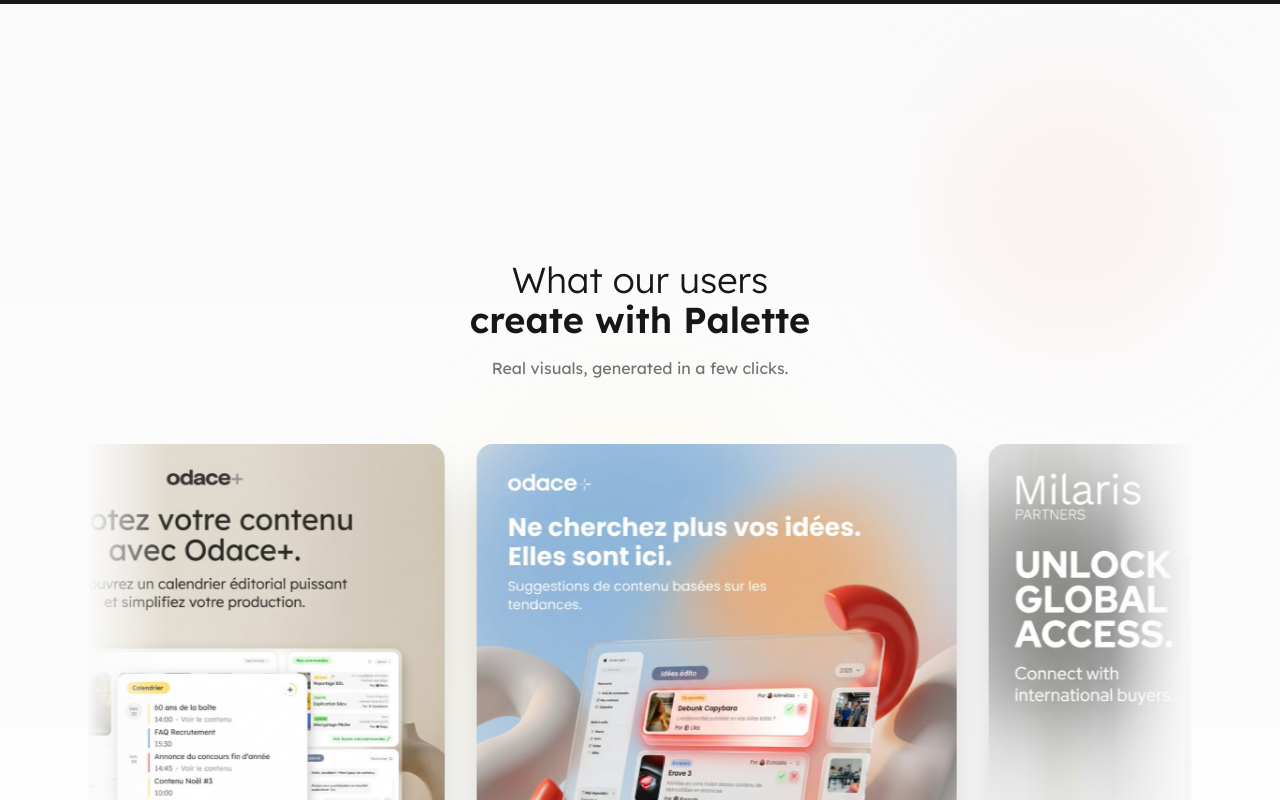
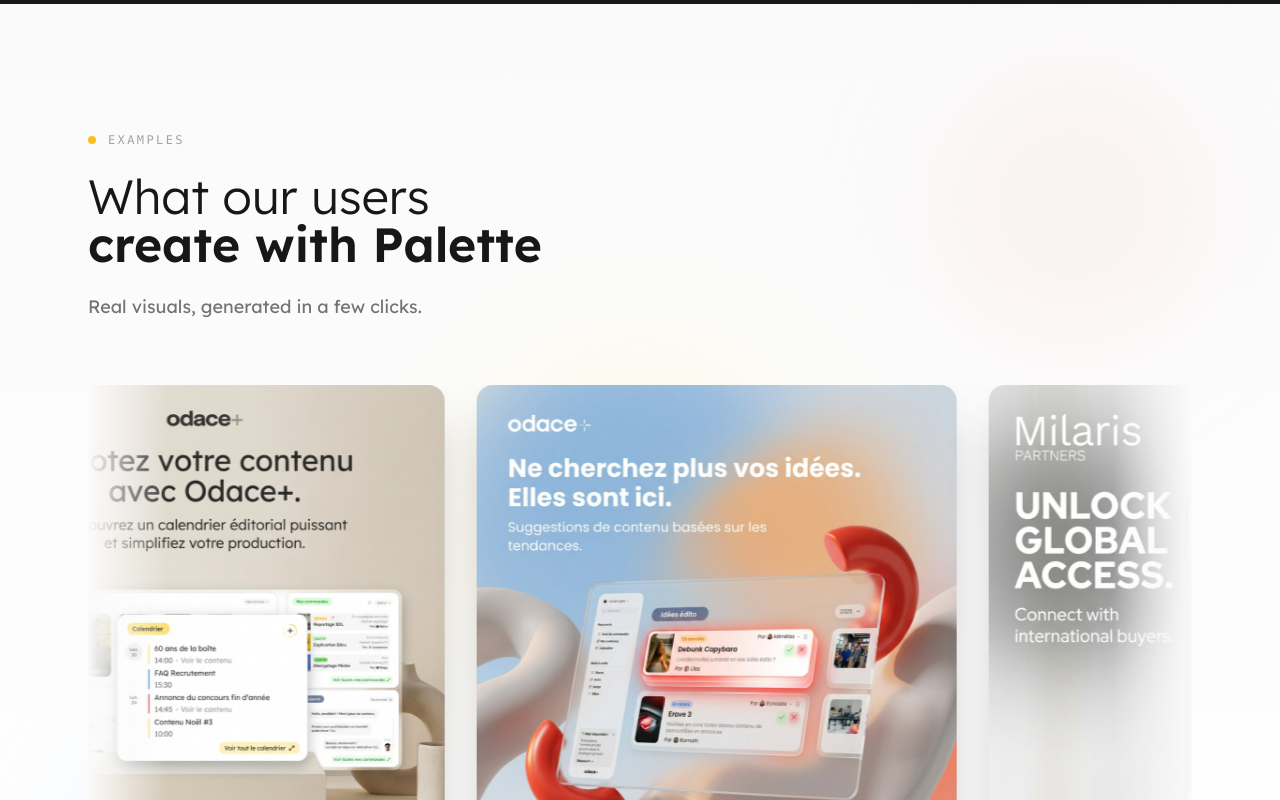
Before and after one commit to Liftof/briefbox, a Next.js app: page / in a window 1280 px wide. Shown: the part 3300-4100 px from the top of the page. Built offline with nearby package versions, Linux system fonts and the light colour scheme; no server answers.

Commit message:
style: uniformize gallery section UI with the rest of the landing page

```diff
--- a/app/page.tsx
+++ b/app/page.tsx
@@ -280,7 +280,7 @@ export default async function Home() {
       </section>
 
       {/* Proof Section - Gallery */}
-      <section className="py-48 md:py-64 relative overflow-hidden">
+      <section className="py-24 md:py-32 relative overflow-hidden">
         <div className="absolute inset-0 bg-gradient-to-b from-gray-50 to-white" />
         {/* Palette color accents */}
         <div className="absolute top-20 right-20 w-64 h-64 bg-red-200/20 rounded-full blur-3xl" />
@@ -288,19 +288,25 @@ export default async function Home() {
         <div className="absolute top-1/2 left-1/2 -translate-x-1/2 -translate-y-1/2 w-96 h-96 bg-amber-200/15 rounded-full blur-3xl" />
 
         <div className="max-w-6xl mx-auto px-6 relative z-10">
-          <div className="text-center mb-16">
-            <h2 className="text-3xl md:text-4xl font-light text-gray-900 leading-tight mb-4">
+          <div className="max-w-3xl mb-16">
+            <div className="flex items-center gap-3 mb-6">
+              <div className="w-2 h-2 bg-amber-400 rounded-full" />
+              <span className="text-xs font-mono uppercase tracking-[0.2em] text-gray-400">{locale === 'fr' ? 'Exemples' : 'Examples'}</span>
+            </div>
+            <h2 className="text-3xl md:text-4xl lg:text-5xl font-light text-gray-900 leading-tight mb-6">
               {locale === 'fr' ? (
                 <>Ce que nos utilisateurs<br /><span className="font-semibold">créent avec Palette</span></>
               ) : (
                 <>What our users<br /><span className="font-semibold">create with Palette</span></>
               )}
             </h2>
-            <p className="text-gray-500">{locale === 'fr' ? 'De vrais visuels, générés en quelques clics.' : 'Real visuals, generated in a few clicks.'}</p>
+            <p className="text-gray-500 text-lg leading-relaxed">
+              {locale === 'fr' ? 'De vrais visuels, générés en quelques clics.' : 'Real visuals, generated in a few clicks.'}
+            </p>
           </div>
 
           {/* Infinite scrolling gallery */}
-          <div className="relative overflow-hidden">
+          <div className="relative overflow-hidden mb-12">
             {/* Fade edges */}
             <div className="absolute left-0 top-0 bottom-0 w-20 bg-gradient-to-r from-gray-50 to-transparent z-10 pointer-events-none" />
             <div className="absolute right-0 top-0 bottom-0 w-20 bg-gradient-to-l from-gray-50 to-transparent z-10 pointer-events-none" />
```
